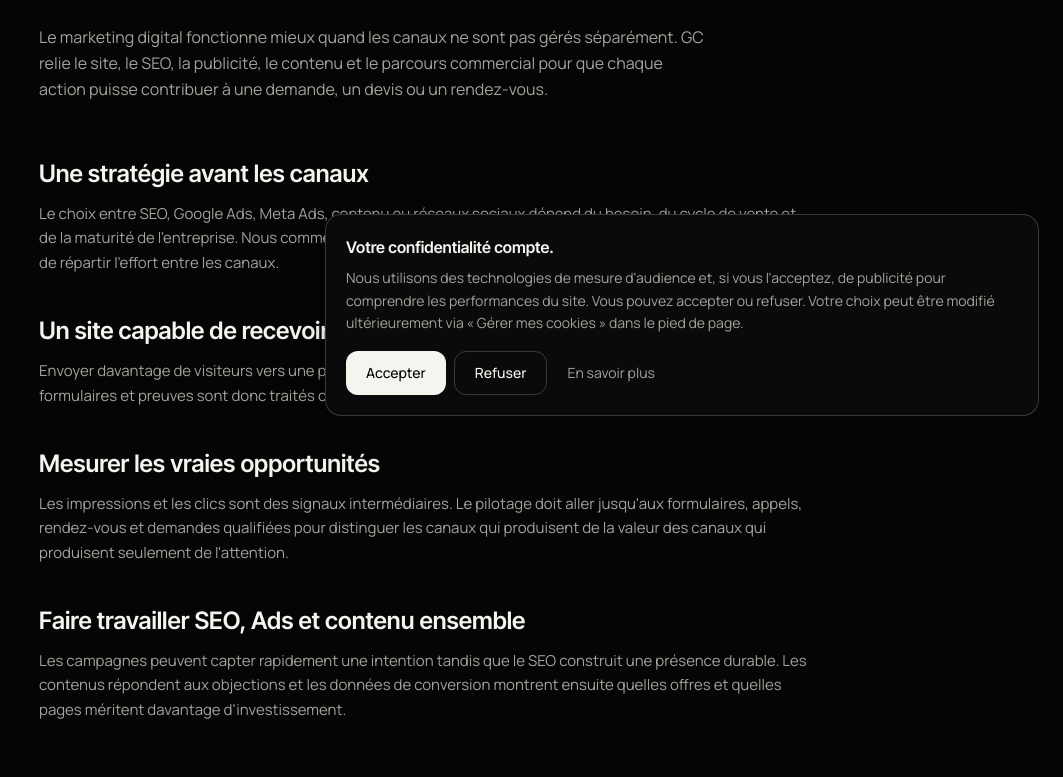
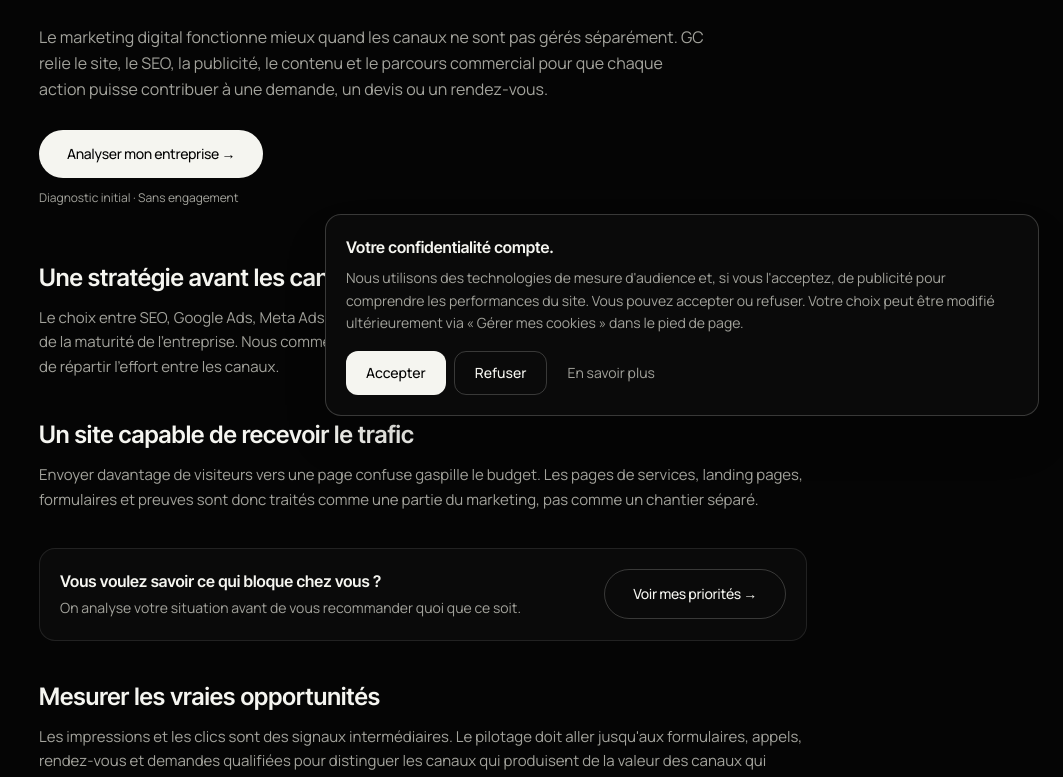
Before and after one commit to mathieumilo3-bot/-generation-capable, a Next.js app in the folder site-vitrine/: page /solutions/agence-marketing-digital in a window 1280 px wide. Shown: the part 360-1137 px from the top of the page, without its empty margins (217-1280 px from the left). Built offline with nearby package versions, Linux system fonts and the light colour scheme; no server answers.

Commit message:
Ajouter des CTA naturels plus tôt dans les pages solutions

```diff
--- a/site-vitrine/src/app/solutions/[slug]/page.tsx
+++ b/site-vitrine/src/app/solutions/[slug]/page.tsx
@@ -358,9 +358,36 @@ export default async function SeoLandingPage({ params }: Props) {
           {pageIntro}
         </p>
 
+        <div className="mt-7 flex flex-col gap-3 sm:flex-row sm:items-center">
+          <Button
+            href="/audit"
+            variant="primary"
+            trackEvent="cta_clicked"
+            trackPayload={{ location: `seo_landing_top_${page.slug}` }}
+          >
+            Analyser mon entreprise →
+          </Button>
+          {enhancement && (
+            <Button
+              href={bookingUrlFor(page.slug)}
+              variant="secondary"
+              target="_blank"
+              rel="noopener noreferrer"
+              trackEvent="cta_clicked"
+              trackPayload={{ location: `seo_landing_top_booking_${page.slug}` }}
+            >
+              Parler de mon projet →
+            </Button>
+          )}
+        </div>
+        <p className="mt-3 text-xs text-[var(--color-muted)]">
+          Diagnostic initial · Sans engagement
+        </p>
+
         <div className="mt-14 flex flex-col gap-10">
-          {blocks.map((block) => (
-            <section key={block.heading}>
+          {blocks.map((block, index) => (
+            <div key={block.heading}>
+              <section>
                 <h2 className="font-display text-2xl font-semibold text-[var(--color-text)]">
                   {block.heading}
                 </h2>
@@ -368,6 +395,28 @@ export default async function SeoLandingPage({ params }: Props) {
                   {block.body}
                 </p>
               </section>
+
+              {index === 1 && (
+                <div className="mt-9 flex flex-col gap-4 rounded-2xl border border-[var(--color-border)] bg-[var(--color-surface)] p-5 sm:flex-row sm:items-center sm:justify-between">
+                  <div>
+                    <p className="font-display text-base font-semibold text-[var(--color-text)]">
+                      Vous voulez savoir ce qui bloque chez vous ?
+                    </p>
+                    <p className="mt-1 text-sm leading-relaxed text-[var(--color-muted)]">
+                      On analyse votre situation avant de vous recommander quoi que ce soit.
+                    </p>
+                  </div>
+                  <Button
+                    href="/audit"
+                    variant="secondary"
+                    trackEvent="cta_clicked"
+                    trackPayload={{ location: `seo_landing_inline_${page.slug}` }}
+                  >
+                    Voir mes priorités →
+                  </Button>
+                </div>
+              )}
+            </div>
           ))}
         </div>
 
```
Lines whose indentation alone changed are shown as unchanged.
